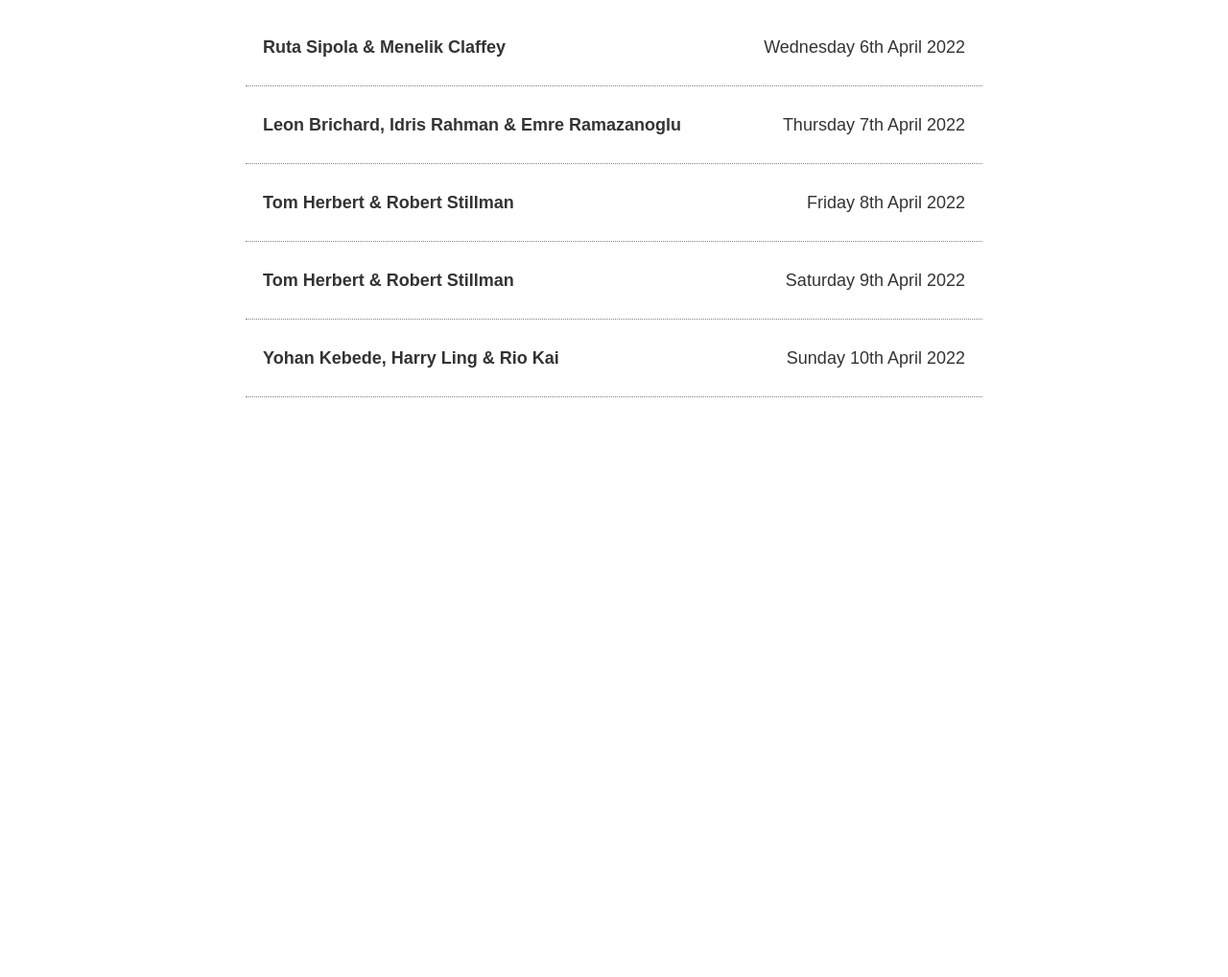
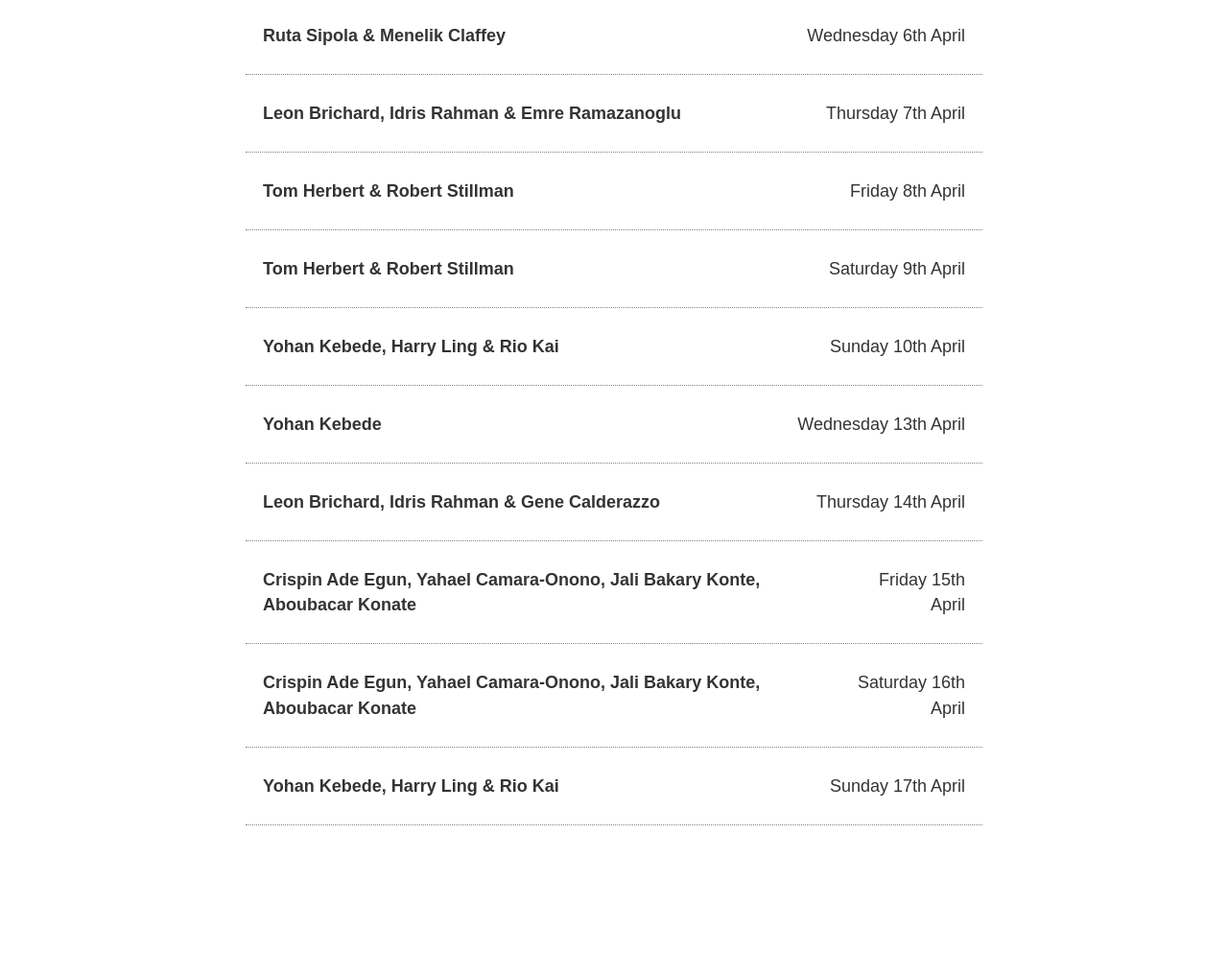
Before and after one commit to tomwrankmore/mu, a Gatsby site: page /listings in a window 1280 px wide. Shown: the part 224-1242 px from the top of the page at 96% size. Before the commit the page ends 940 px from the top, so only its background shows below. Built offline with nearby package versions, Linux system fonts and the light colour scheme; Gatsby itself is replaced by a stand-in of ours.

Commit message:
listings update

```diff
--- a/src/pages/listings.js
+++ b/src/pages/listings.js
@@ -14,8 +14,7 @@ const Wrapper = styled.div`
   align-items: center;
   justify-content: center;
   @media ${device.mediaMinMedium} {
-    padding: 1rem;
-    height: 100vh;
+    padding: 150px 1rem 1rem;
   }
 `
 
@@ -72,23 +71,43 @@ const SecondPage = () => (
         <Listings>
           <Listing>
               <Artist>Ruta Sipola &amp; Menelik Claffey</Artist>
-              <Date>Wednesday 6th April 2022</Date>
+              <Date>Wednesday 6th April</Date>
             </Listing>
           <Listing>
             <Artist> Leon Brichard, Idris Rahman &amp; Emre Ramazanoglu</Artist>
-            <Date>Thursday 7th April 2022</Date>
+            <Date>Thursday 7th April</Date>
           </Listing>
           <Listing>
             <Artist> Tom Herbert &amp; Robert Stillman</Artist>
-            <Date>Friday 8th April 2022</Date>
+            <Date>Friday 8th April</Date>
           </Listing>
           <Listing>
             <Artist>Tom Herbert &amp; Robert Stillman</Artist>
-            <Date>Saturday 9th April 2022</Date>
+            <Date>Saturday 9th April</Date>
           </Listing>
           <Listing>
             <Artist>Yohan Kebede, Harry Ling &amp; Rio Kai</Artist>
-            <Date>Sunday 10th April 2022</Date>
+            <Date>Sunday 10th April</Date>
+          </Listing>
+          <Listing>
+              <Artist>Yohan Kebede</Artist>
+              <Date>Wednesday 13th April</Date>
+            </Listing>
+          <Listing>
+            <Artist>Leon Brichard, Idris Rahman &amp; Gene Calderazzo</Artist>
+            <Date>Thursday 14th April</Date>
+          </Listing>
+          <Listing>
+            <Artist>Crispin Ade Egun, Yahael Camara-Onono, Jali Bakary Konte, Aboubacar Konate</Artist>
+            <Date>Friday 15th April</Date>
+          </Listing>
+          <Listing>
+            <Artist>Crispin Ade Egun, Yahael Camara-Onono, Jali Bakary Konte, Aboubacar Konate</Artist>
+            <Date>Saturday 16th April</Date>
+          </Listing>
+          <Listing>
+            <Artist>Yohan Kebede, Harry Ling &amp; Rio Kai</Artist>
+            <Date>Sunday 17th April</Date>
           </Listing>
         </Listings>
       </ListingsContent>
```
